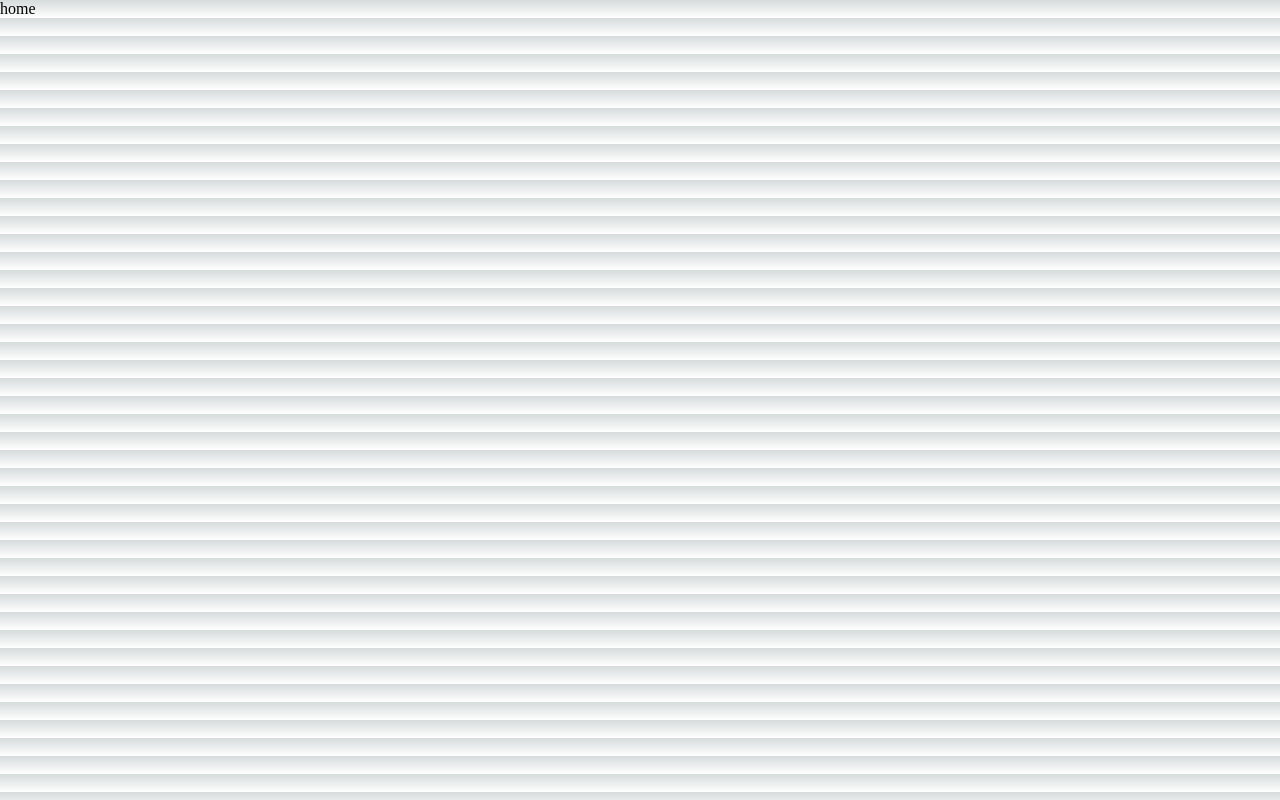
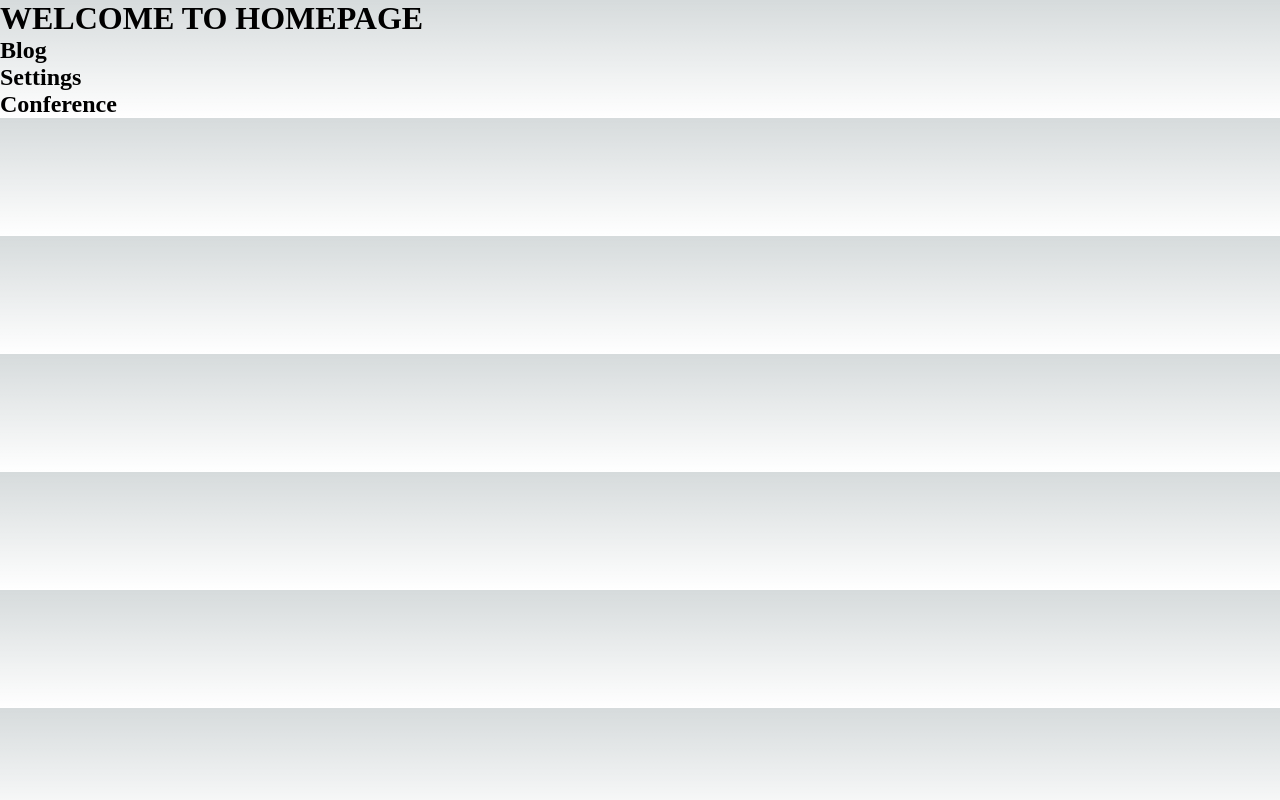
Before and after one commit to MioMauro/Next13-fundamentals-experimental-023, a Next.js app: page /home in a window 1280 px wide. Built offline with nearby package versions, Linux system fonts and the light colour scheme.

Commit message:
add pages

```diff
--- a/app/blog/page.js
+++ b/app/blog/page.js
@@ -1,4 +1,4 @@
-import React from 'react'
+import Link from "next/link"
 
 export default function page() {
   return (
--- a/app/head.js
+++ b/app/head.js
@@ -1,7 +1,7 @@
 export default function Head() {
   return (
     <>
-      <title>Create Next App</title>
+      <title>App Tutorial</title>
       <meta content="width=device-width, initial-scale=1" name="viewport" />
       <meta name="description" content="Generated by create next app" />
       <link rel="icon" href="/favicon.ico" />
--- a/app/home/page.js
+++ b/app/home/page.js
@@ -1,7 +1,18 @@
-import React from 'react'
+import Link from "next/link"
 
 export default function page() {
   return (
-    <div>home</div>
+    <>
+    <h1>WELCOME TO HOMEPAGE</h1>
+    <h2>
+      <Link href="/blog">Blog</Link>
+    </h2>
+    <h2>
+      <Link href="/settings">Settings</Link>
+    </h2>
+    <h2>
+      <Link href="/conference">Conference</Link>
+    </h2>
+    </>
   )
 }
--- a/app/page.js
+++ b/app/page.js
@@ -1,10 +1,14 @@
 
 import styles from './page.module.css'
+import Link from 'next/link'
 
 
 
 export default function Home() {
   return (
-    <h1>Hello</h1>
+    <>
+    <h1>Welcome in the App Tutoria</h1>
+    <Link href="/home">home</Link>
+    </>
   )
 }
--- a/app/settings/page.js
+++ b/app/settings/page.js
@@ -1,4 +1,4 @@
-import React from 'react'
+import Link from "next/link"
 
 export default function page() {
   return (
```
Also changed, not shown: app/conference/page.js (+6 -2 lines), app/conference/sessions/page.js (+7 -2 lines), app/conference/speakers/page.js (+7 -2 lines).
